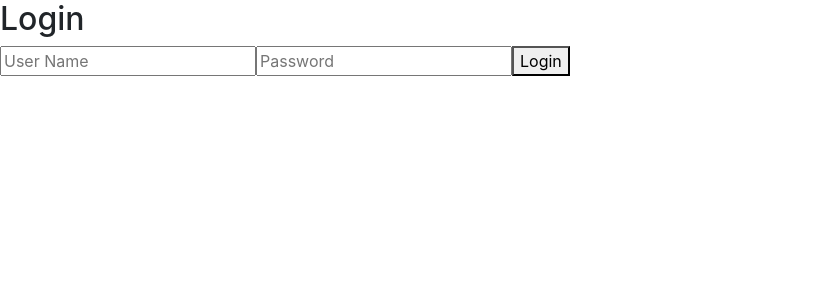
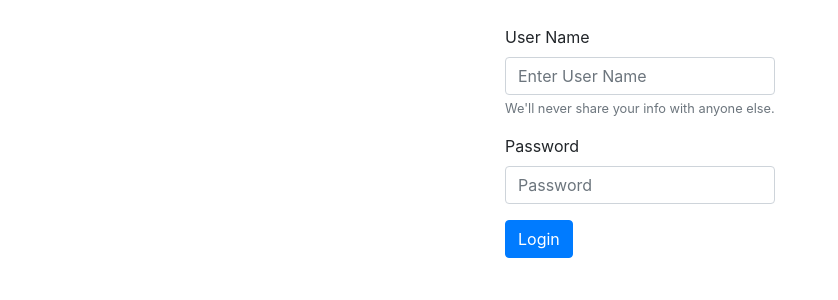
Before and after one commit to IbenKAndersen/Sem3_Frontend, a React (Create React App) app: page / in a window 1280 px wide. Shown: the top 300 px of the page, without its empty margins (0-838 px from the left). Built offline with nearby package versions, Linux system fonts and the light colour scheme; what google-maps-react would draw is missing.

Commit message:
Bootstrap login

```diff
--- a/src/App.js
+++ b/src/App.js
@@ -7,6 +7,8 @@ import 'bootstrap/dist/css/bootstrap.min.css';
 import "./App.css";
 import CarSelection from "./components/CarSelection";
 import MyPage from "./components/MyPage";
+import Form from 'react-bootstrap/Form'
+import Button from 'react-bootstrap/Button'
 
 class LogIn extends Component {
   constructor(props) {
@@ -22,13 +24,23 @@ class LogIn extends Component {
   }
   render() {
     return (
-      <div>
-        <h2>Login</h2>
-        <form onSubmit={this.login} onChange={this.onChange} >
-          <input type="text" placeholder="User Name" id="username" required />
-          <input type="password" placeholder="Password" id="password" required />
-          <button>Login</button>
-        </form>
+      <div style={{width : window.outerWidth/4, padding : "25px", margin : "auto" }}>
+        <Form onSubmit={this.login} onChange={this.onChange} >
+          <Form.Group controlId="username">
+            <Form.Label>User Name</Form.Label>
+            <Form.Control type="text" placeholder="Enter User Name" required />
+            <Form.Text className="text-muted">
+              We'll never share your info with anyone else.
+            </Form.Text>
+          </Form.Group>
+            <Form.Group controlId="password">
+            <Form.Label>Password</Form.Label>
+            <Form.Control type="password" placeholder="Password" required />
+          </Form.Group>
+          <Button variant="primary" type="submit">
+            Login
+          </Button>
+        </Form>
       </div>
     )
   }
--- a/src/components/CarSelection.js
+++ b/src/components/CarSelection.js
@@ -3,7 +3,6 @@ import JSONPretty from "react-json-pretty";
 
 const CarSelection = () => {
   const carURL = "http://localhost:3000/orders";
-  const [hasError, setErrors] = useState(false);
   const [cars, setCars] = useState({});
 
   useEffect(() => {
@@ -12,7 +11,9 @@ const CarSelection = () => {
       res
         .json()
         .then(res => setCars(res))
-        .catch(err => setErrors(err));
+        .catch(err => {
+          alert("Connection error: " + err)
+        });
     }
     fetchData();
   }, []);
--- a/src/components/MyPage.js
+++ b/src/components/MyPage.js
@@ -1,17 +1,14 @@
 import React, { useEffect, useState } from "react";
 import Table from "react-bootstrap/Table";
 import Button from "react-bootstrap/Button";
-import Form from "react-bootstrap/Form";
 import cancel_icon from "../img/delete.png";
 import "bootstrap/dist/css/bootstrap.min.css";
-import apiFacade from "../apiFacade";
+import Facade from "../apiFacade";
 
 const URL = "http://localhost:3000/orders";
 
 const MyPage = () => {
   const [myOrders, setMyOrders] = useState([]);
-  const [Error, setError] = useState("");
-  const [orderId, setOrderId] = useState({ id: "" });
 
   useEffect(() => {
     async function fetchData() {
@@ -19,19 +16,16 @@ const MyPage = () => {
       res
         .json()
         .then(res => setMyOrders(res))
-        .catch(err => setError(err));
+        .catch(err => {
+          alert("Error: " + err)
+        });
     }
     fetchData();
   }, []);
 
-  const handleChange = evt => {
-    setOrderId({ id: evt.target.value });
-  };
-
   const handleSubmit = id => {
     //evt.preventDefault();
-    apiFacade.deleteOrder(id);
-    setOrderId({ id: "" });
+    Facade.deleteOrder(id);
   };
 
   return (
--- a/src/components/Order.js
+++ b/src/components/Order.js
@@ -4,7 +4,7 @@ import Calendar from "react-calendar";
 import facade from "../apiFacade";
 
 export default function Order() {
-  const initialValue = { id: null, date: null,  pickupPoint: "", dropoffPoint: "", car: "", equipment: [], insurance: "" };
+  const initialValue = { id: null, date: [],  pickupPoint: "", dropoffPoint: "", car: "", equipment: [], insurance: "" };
   const [options, setOptions] = useState();
   const [cars, setCars] = useState();
   const [equipments, setEquipment] = useState();
@@ -14,8 +14,8 @@ export default function Order() {
   const newHandleChange = ( value, action ) => {
     if (action.name !== "equipment") {
       setOrder({...order, [action.name]: value.value})
-    } else {
-      setOrder({...order, equipment: [...order.equipment, value[order.equipment.length].value]})
+    } else if (value !== null) {
+      setOrder({...order, equipment: [...value]})
     }
   };
 
@@ -25,8 +25,8 @@ export default function Order() {
 
   const handleSubmit = evt => {
     evt.preventDefault();
-    console.log(order);
     facade.sendOrder(order);
+    setOrder(initialValue)
   };
 
   useEffect(() => {
@@ -74,6 +74,7 @@ export default function Order() {
       });
       setInsurance(list);
     }
+
     fecthLocationData();
     fecthLocationCarsData();
     fetchEquipmentData();
```
Also changed, not shown: src/components/Location.js (line endings or trailing spaces).
